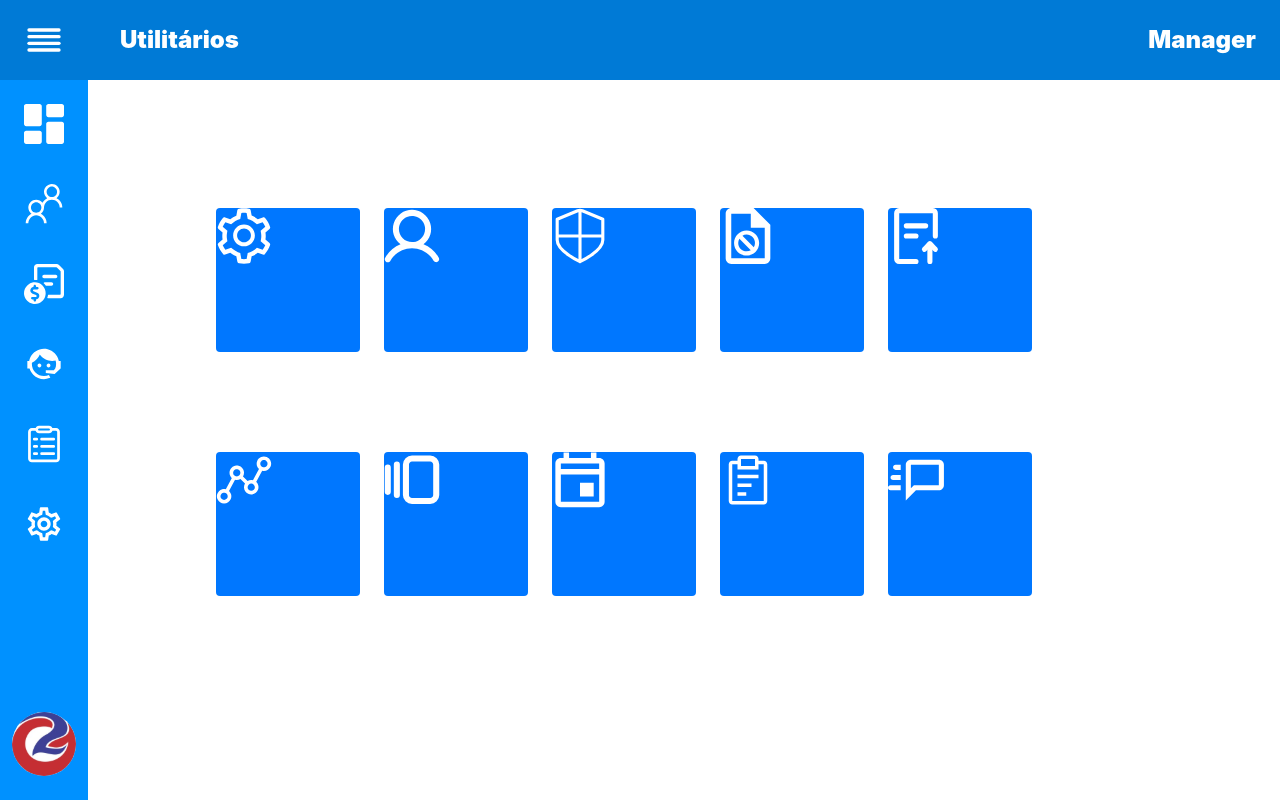
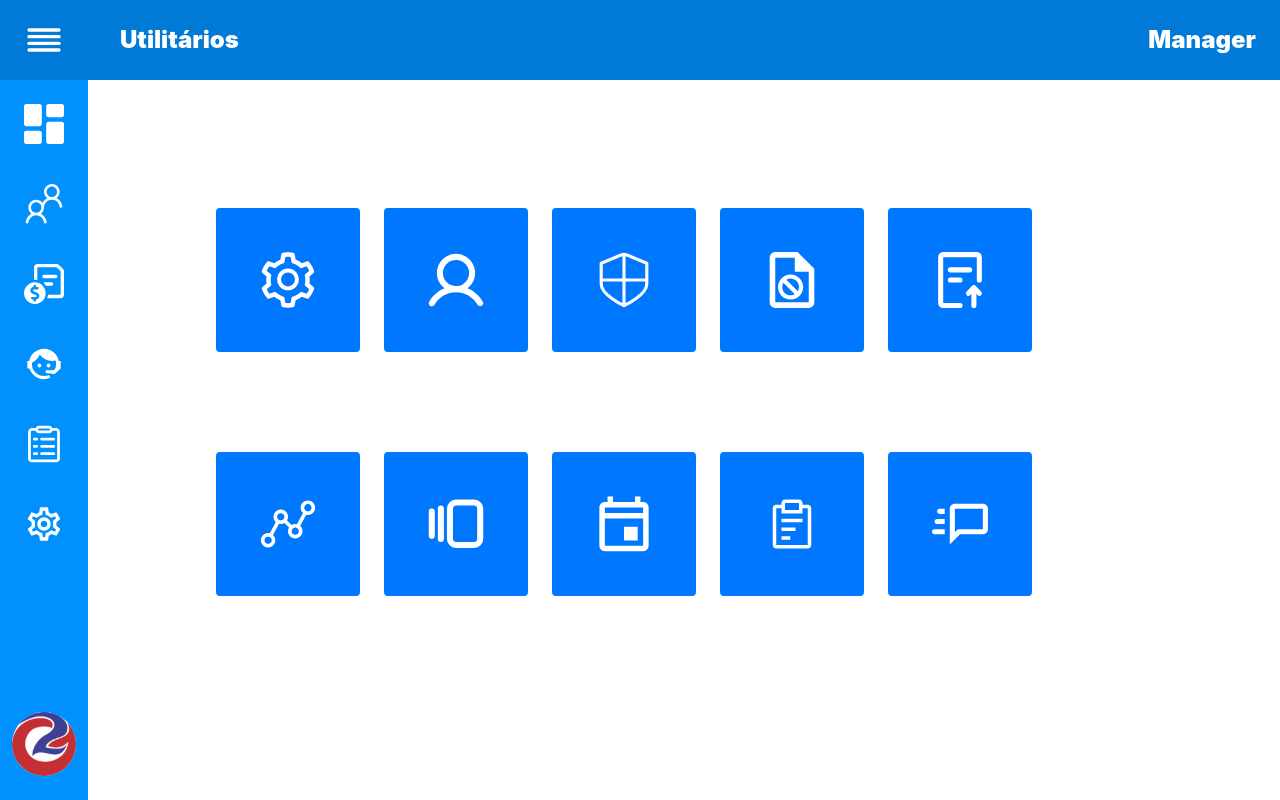
Before and after one commit to leo3210k/User_Page, a Vue app: page / in a window 1280 px wide. Built offline with nearby package versions, Linux system fonts and the light colour scheme.

Commit message:
style: add flex on Home icons cards

```diff
--- a/src/components/template/Home.vue
+++ b/src/components/template/Home.vue
@@ -2,7 +2,7 @@
   <PageModel>
     <div class="flex flex-wrap gap-6 m-32">
       <div v-for="(image, index) in images" :key="index"
-      class="w-36 h-36 bg-azure-radiance-darker rounded">
+      class="w-36 h-36 flex flex-col justify-center items-center bg-azure-radiance-darker rounded">
         <img :src="image.src" :alt="image.src" class="w-14 h-14">
       </div>
     </div>
```
